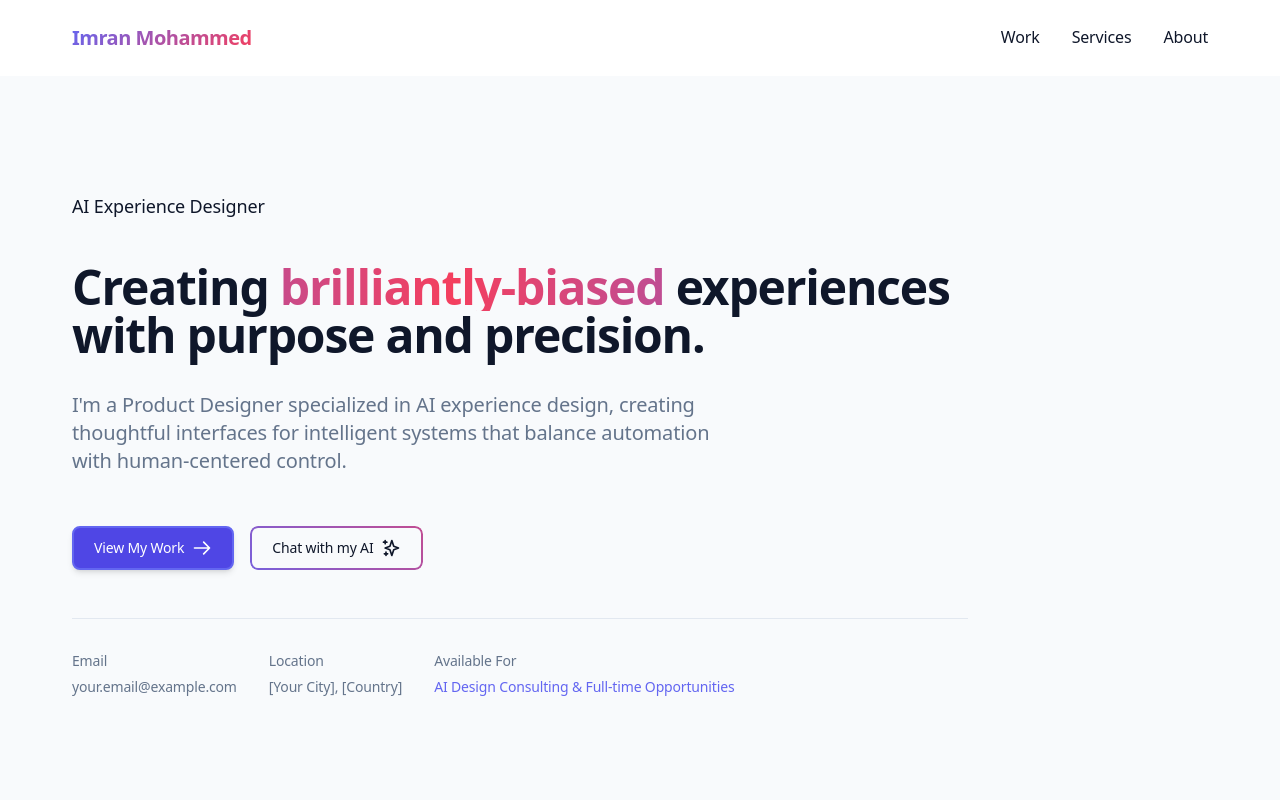
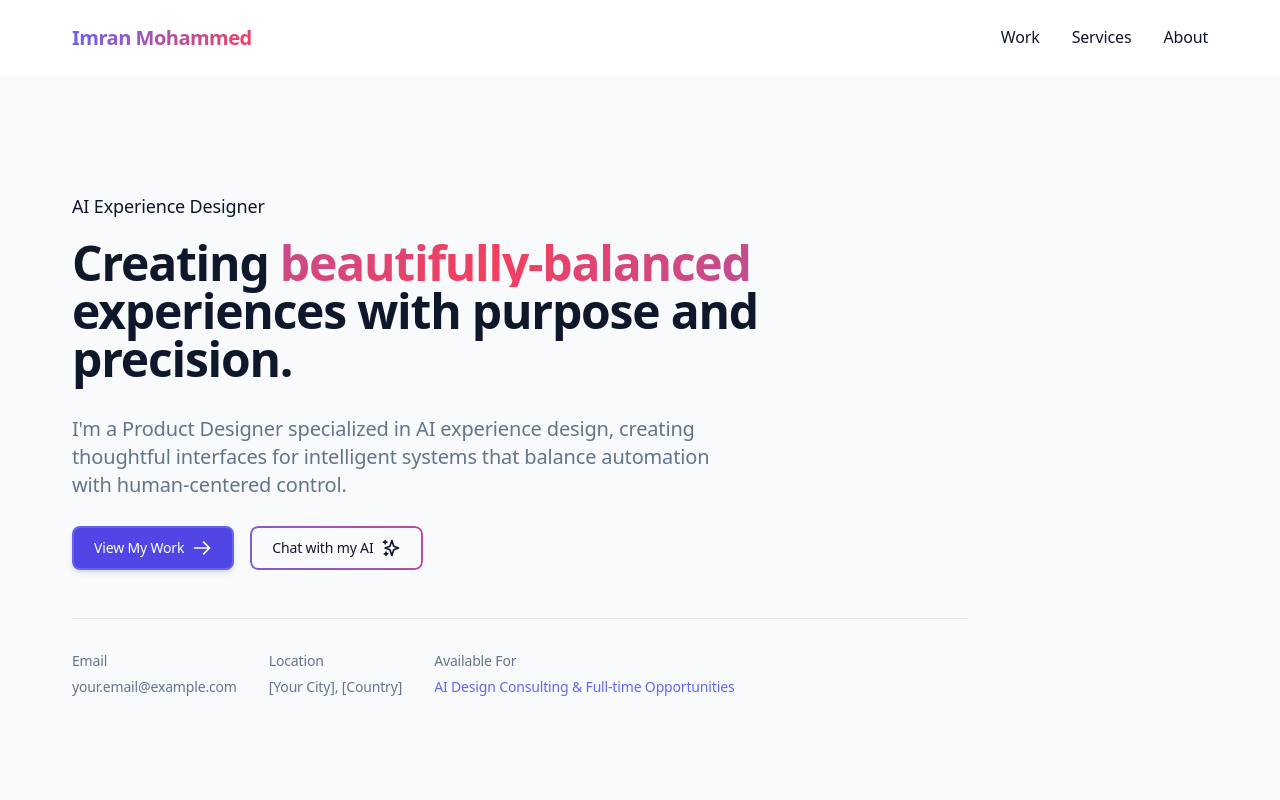
Before and after one commit to reportkaro/imranaiportfolio, a Next.js app: page / in a window 1280 px wide. Shown: the top 800 px of the page. Built offline with nearby package versions, Linux system fonts and the light colour scheme.

Commit message:
Fix typing animation with client-side rendering and inline styles

```diff
--- a/src/components/sections/hero/HeroHeading.tsx
+++ b/src/components/sections/hero/HeroHeading.tsx
@@ -1,6 +1,6 @@
 "use client";
 
-import React, { useRef } from 'react';
+import React, { useRef, useState, useEffect } from 'react';
 import { motion } from 'framer-motion';
 import { useTextCycling } from '../../../hooks/useTextCycling';
 import { useMouseTracking, applyGradientShift } from '../../../hooks/useMouseTracking';
@@ -10,8 +10,29 @@ interface HeroHeadingProps {
   aiTextOptions: string[];
 }
 
+const CURSOR_BLINK_KEYFRAMES = `
+  @keyframes cursorBlink {
+    0%, 100% { opacity: 1; }
+    50% { opacity: 0; }
+  }
+`;
+
+const GRADIENT_FLOW_KEYFRAMES = `
+  @keyframes gradientFlow {
+    0% { background-position: 0% 50%; }
+    50% { background-position: 100% 50%; }
+    100% { background-position: 0% 50%; }
+  }
+`;
+
 const HeroHeading = ({ isVisible, aiTextOptions }: HeroHeadingProps) => {
   const gradientTextRef = useRef<HTMLSpanElement>(null);
+  const [isMounted, setIsMounted] = useState(false);
+
+  // Force client-side rendering
+  useEffect(() => {
+    setIsMounted(true);
+  }, []);
 
   // Set up text cycling for the dynamic text options
   const { currentText, typing, deleting } = useTextCycling({
@@ -30,7 +51,30 @@ const HeroHeading = ({ isVisible, aiTextOptions }: HeroHeadingProps) => {
     }
   });
 
+  // If not mounted yet (server-side), render a placeholder
+  if (!isMounted) {
     return (
+      <motion.div
+        key="heading-content-placeholder"
+        initial={{ opacity: 0 }}
+        animate={{ opacity: 1 }}
+        exit={{ opacity: 0 }}
+        transition={{ duration: 0.4, ease: "easeInOut" }}
+        className="absolute top-0 left-0 w-full h-full flex flex-col justify-center"
+      >
+        <h1 className="text-3xl md:text-4xl lg:text-5xl font-bold mb-6 md:mb-8 leading-tight tracking-tight">
+          <span className="inline">Creating experiences with purpose and precision.</span>
+        </h1>
+      </motion.div>
+    );
+  }
+
+  return (
+    <>
+      <style jsx global>{`
+        ${CURSOR_BLINK_KEYFRAMES}
+        ${GRADIENT_FLOW_KEYFRAMES}
+      `}</style>
       <motion.div
         key="heading-content"
         initial={{ opacity: 0 }}
@@ -50,11 +94,33 @@ const HeroHeading = ({ isVisible, aiTextOptions }: HeroHeadingProps) => {
           <span className="relative inline-block" style={{ minWidth: "260px" }}>
             <span
               ref={gradientTextRef}
-            className="bg-gradient-to-r from-accent via-tertiary to-accent animate-gradient bg-[length:300%_300%] bg-clip-text text-transparent inline-block"
+              style={{
+                background: 'linear-gradient(135deg, var(--accent), var(--tertiary), var(--accent))',
+                backgroundSize: '300% 300%',
+                WebkitBackgroundClip: 'text',
+                backgroundClip: 'text',
+                color: 'transparent',
+                display: 'inline-block',
+                position: 'relative',
+                animation: 'gradientFlow 6s ease infinite'
+              }}
             >
               {currentText}
               {typing && (
-              <span className="absolute right-[-2px] top-1/2 -translate-y-1/2 h-[60%] w-[3px] bg-accent animate-blink inline-block opacity-90"></span>
+                <span
+                  style={{
+                    position: 'absolute',
+                    right: '-2px',
+                    top: '50%',
+                    transform: 'translateY(-50%)',
+                    height: '60%',
+                    width: '3px',
+                    backgroundColor: 'var(--accent)',
+                    display: 'inline-block',
+                    opacity: 0.9,
+                    animation: 'cursorBlink 0.7s step-end infinite'
+                  }}
+                />
               )}
             </span>
           </span>{" "}
@@ -69,6 +135,7 @@ const HeroHeading = ({ isVisible, aiTextOptions }: HeroHeadingProps) => {
           I'm a Product Designer specialized in AI experience design, creating thoughtful interfaces for intelligent systems that balance automation with human-centered control.
         </p>
       </motion.div>
+    </>
   );
 };
 
--- a/src/hooks/useTextCycling.tsx
+++ b/src/hooks/useTextCycling.tsx
@@ -1,3 +1,5 @@
+'use client';
+
 import { useState, useEffect, useCallback } from 'react';
 
 /**
@@ -12,6 +14,8 @@ export interface TextCyclingOptions {
   pauseDuration?: number;
   /** Whether to start automatically */
   autoStart?: boolean;
+  /** Speed of typing each character in milliseconds */
+  charSpeed?: number;
 }
 
 /**
@@ -45,44 +49,80 @@ export type TextCyclingStatus = 'typing' | 'deleting' | 'pausing';
  */
 export const useTextCycling = ({
   texts,
-  typingSpeed = 2000,
-  pauseDuration = 2000,
-  autoStart = true
+  typingSpeed = 1500,
+  pauseDuration = 3000,
+  autoStart = true,
+  charSpeed = 40
 }: TextCyclingOptions): TextCyclingResult => {
+  // Ensure we have at least one text to display
+  const validTexts = texts && texts.length > 0 ? texts : ["Text"];
+
   const [index, setIndex] = useState<number>(0);
-  const [currentText, setCurrentText] = useState<string>(texts[0]);
+  const [currentText, setCurrentText] = useState<string>('');
+  const [fullText, setFullText] = useState<string>(validTexts[0]);
   const [textOpacity, setTextOpacity] = useState<number>(1);
   const [status, setStatus] = useState<TextCyclingStatus>(autoStart ? 'typing' : 'pausing');
+  const [charIndex, setCharIndex] = useState<number>(0);
 
+  // Function to advance to the next word - synchronously moves to next word
   const next = useCallback((): void => {
-    const nextIndex = (index + 1) % texts.length;
+    const nextIndex = (index + 1) % validTexts.length;
     setIndex(nextIndex);
-    setCurrentText(texts[nextIndex]);
-  }, [index, texts]);
+    setFullText(validTexts[nextIndex]);
+    setCharIndex(0);
+    setCurrentText(''); // Clear text before starting to type the new word
+    setStatus('typing'); // Immediately start typing - no gap
+  }, [index, validTexts]);
 
+  // Initial setup on mount - start with the first word
+  useEffect(() => {
+    // Force-start typing on initial render
+    if (currentText === '' && status === 'typing' && charIndex === 0) {
+      setCurrentText(fullText.substring(0, 1));
+      setCharIndex(1);
+    }
+  }, [currentText, status, charIndex, fullText]);
+
+  // Effect for typing animation
   useEffect(() => {
     let timer: NodeJS.Timeout;
 
     if (status === 'typing') {
-      setTextOpacity(1);
-      timer = setTimeout(() => {
-        setStatus('pausing');
-      }, typingSpeed);
+      // Character-by-character typing
+      if (charIndex < fullText.length) {
+        timer = setTimeout(() => {
+          setCurrentText(fullText.substring(0, charIndex + 1));
+          setCharIndex(charIndex + 1);
+        }, charSpeed);
+      } else {
+        // Finished typing
+        timer = setTimeout(() => {
+          setStatus('pausing');
+        }, 50); // Short delay to ensure typing is complete
+      }
     }
     else if (status === 'pausing') {
+      // Keep text visible during pause
       timer = setTimeout(() => {
         setStatus('deleting');
+        setCharIndex(fullText.length);
       }, pauseDuration);
     }
     else if (status === 'deleting') {
-      timer = setTimeout(() => {
+      // Character-by-character deletion
+      if (charIndex > 0) {
+        timer = setTimeout(() => {
+          setCurrentText(fullText.substring(0, charIndex - 1));
+          setCharIndex(charIndex - 1);
+        }, charSpeed / 1.5); // Delete slightly faster than typing
+      } else {
+        // When fully deleted, immediately go to next word without delay
         next();
-        setStatus('typing');
-      }, typingSpeed);
+      }
     }
 
     return () => clearTimeout(timer);
-  }, [status, pauseDuration, typingSpeed, next]);
+  }, [status, pauseDuration, charIndex, fullText, charSpeed, next]);
 
   return {
     currentText,
```
Lines whose indentation alone changed are shown as unchanged.
